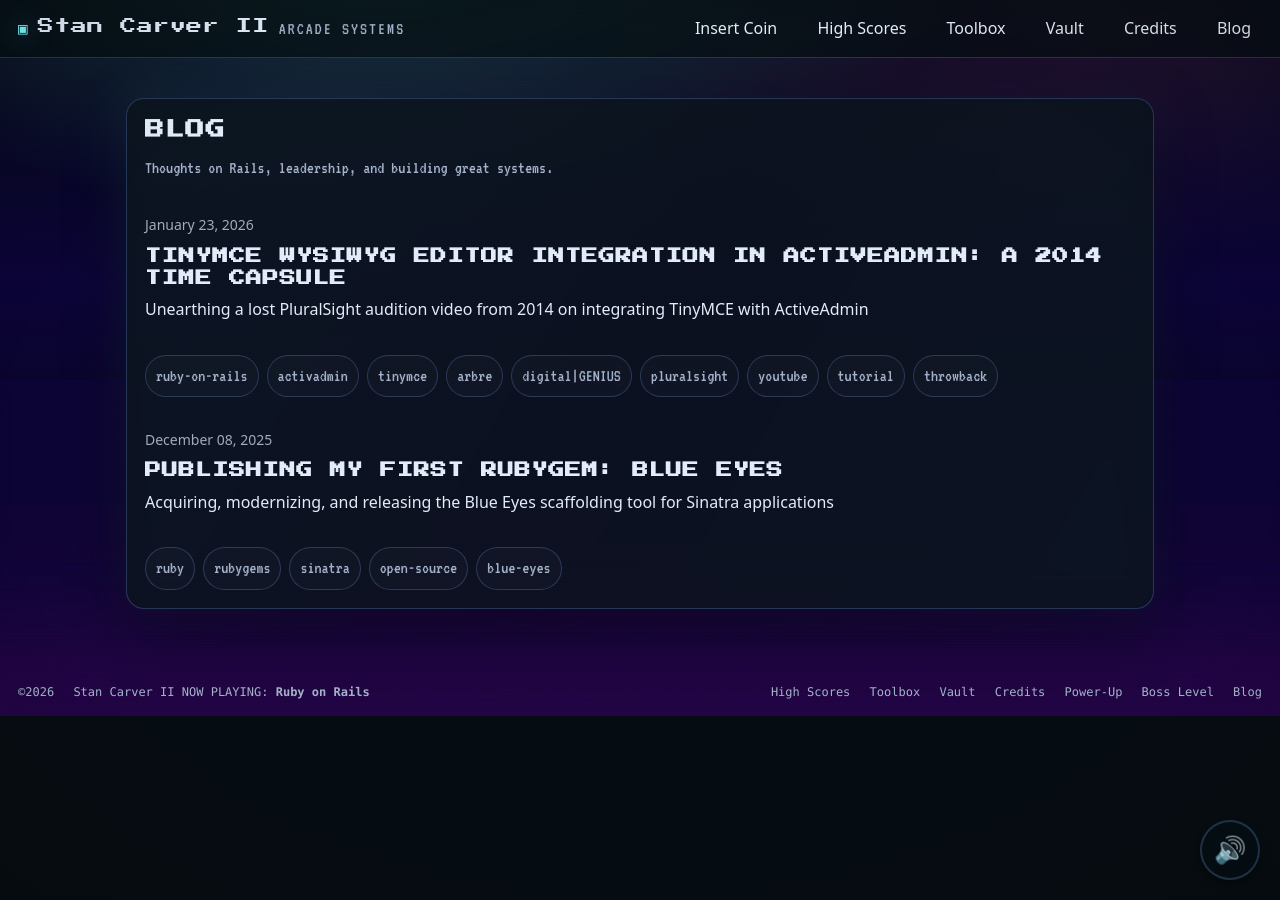
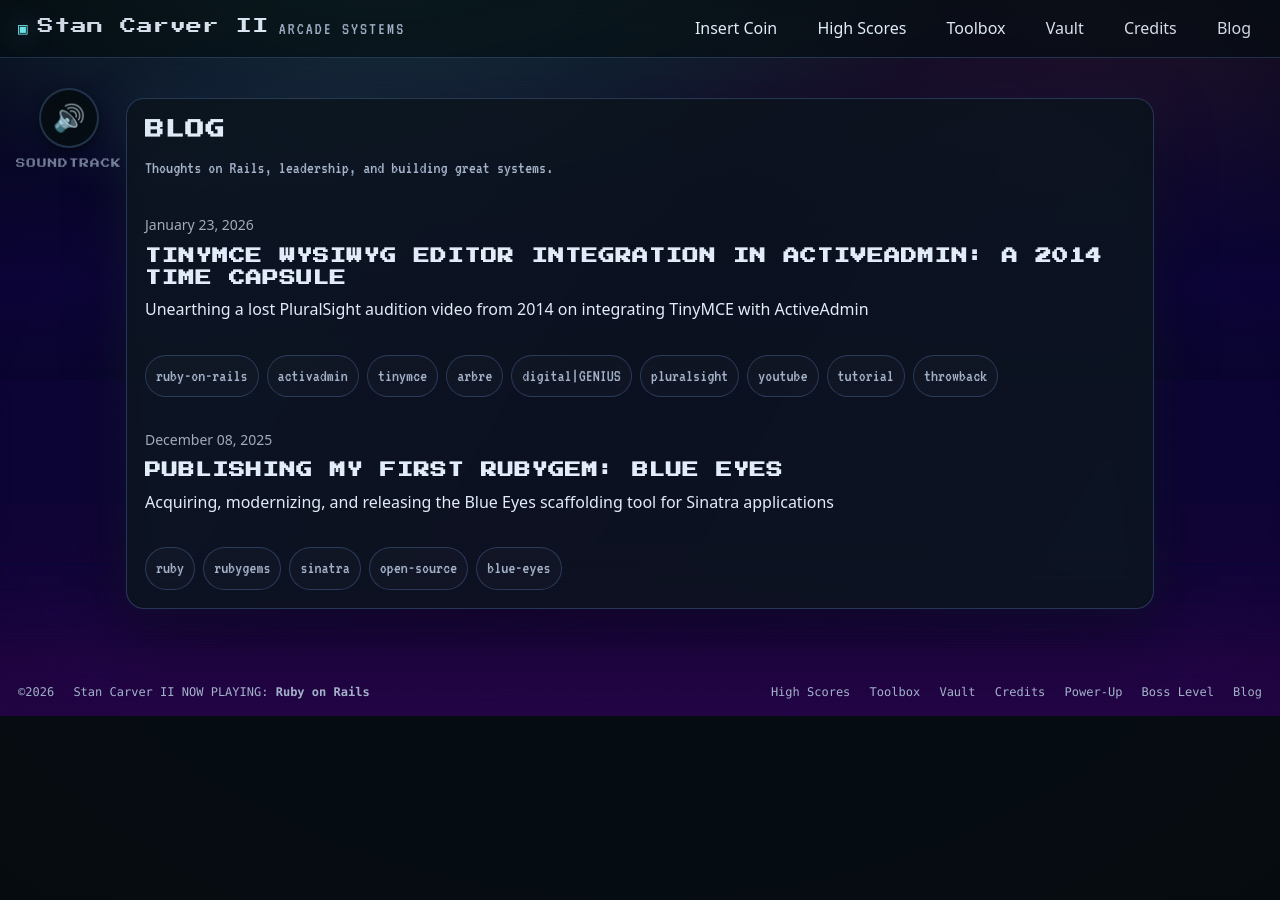
Before and after one commit to scarver2/scarver2.github.io, a Jekyll site: the page built from blog.html, in a window 1280 px wide. Built offline with Jekyll 4.4.1, drawn with Linux system fonts in a browser that asks for light colours.

Commit message:
improved music player

```diff
--- a/_includes/music-player.html
+++ b/_includes/music-player.html
@@ -1,10 +1,10 @@
 <!-- Arcade Soundtrack Player -->
 <div class="music-player" id="musicPlayer">
-  <button class="music-toggle" id="musicToggle" aria-label="Toggle background music">
+  <button class="music-toggle" id="musicToggle" aria-label="Toggle background music" data-sfx="off">
     <span class="music-icon music-icon--off">🔇</span>
     <span class="music-icon music-icon--on">🔊</span>
   </button>
-  <!--div class="music-label">SOUNDTRACK</div>-->
+  <div class="music-label">SOUNDTRACK</div>
 </div>
 
 <audio id="bgMusic" loop playsinline preload="auto">
--- a/assets/css/crt.css
+++ /dev/null
@@ -1,139 +0,0 @@
-/* ============================================
-   PIXELATED SCANLINE AVATAR
-   ============================================ */
-
-.avatar-crt {
-    display: inline-block;
-    margin: 1rem 0;
-    position: relative;
-}
-
-/* CRT Monitor Frame */
-.avatar-frame {
-    background: linear-gradient(145deg, #2a2a2a, #1a1a1a);
-    padding: 12px;
-    border-radius: 8px;
-    box-shadow:
-        inset 0 2px 4px rgba(0, 0, 0, 0.5),
-        0 4px 12px rgba(0, 0, 0, 0.8);
-    position: relative;
-}
-
-.avatar-frame::before {
-    content: "";
-    position: absolute;
-    top: 6px;
-    left: 6px;
-    right: 6px;
-    bottom: 6px;
-    border: 2px solid rgba(255, 255, 255, 0.1);
-    border-radius: 4px;
-    pointer-events: none;
-}
-
-/* Screen Container */
-.avatar-screen {
-    position: relative;
-    width: 180px;
-    height: 180px;
-    overflow: hidden;
-    border-radius: 4px;
-    background: #000;
-    box-shadow: inset 0 0 20px rgba(0, 255, 100, 0.3);
-}
-
-/* The Avatar Image */
-.avatar-img {
-    width: 100%;
-    height: 100%;
-    object-fit: cover;
-    image-rendering: pixelated;
-    /* Pixelated effect */
-    image-rendering: -moz-crisp-edges;
-    image-rendering: crisp-edges;
-    filter: contrast(1.1) brightness(1.05);
-    transform: scale(1.02);
-    /* Slight bulge like old CRTs */
-}
-
-/* Scanlines Overlay */
-.scanlines {
-    position: absolute;
-    top: 0;
-    left: 0;
-    right: 0;
-    bottom: 0;
-    background: repeating-linear-gradient(0deg,
-            rgba(0, 0, 0, 0.15) 0px,
-            rgba(0, 0, 0, 0.15) 1px,
-            transparent 1px,
-            transparent 2px);
-    pointer-events: none;
-    z-index: 2;
-}
-
-/* CRT Glow Effect */
-.crt-glow {
-    position: absolute;
-    top: 0;
-    left: 0;
-    right: 0;
-    bottom: 0;
-    background: radial-gradient(ellipse at center,
-            transparent 0%,
-            transparent 40%,
-            rgba(0, 255, 100, 0.05) 100%);
-    pointer-events: none;
-    z-index: 1;
-    animation: crt-flicker 4s infinite;
-}
-
-/* Subtle CRT Flicker */
-@keyframes crt-flicker {
-
-    0%,
-    100% {
-        opacity: 1;
-    }
-
-    50% {
-        opacity: 0.95;
-    }
-}
-
-/* RGB Color Bleeding (Optional - subtle) */
-.avatar-screen::after {
-    content: "";
-    position: absolute;
-    top: 0;
-    left: 0;
-    right: 0;
-    bottom: 0;
-    background:
-        linear-gradient(90deg,
-            rgba(255, 0, 0, 0.03) 0%,
-            rgba(0, 255, 0, 0.03) 50%,
-            rgba(0, 0, 255, 0.03) 100%);
-    mix-blend-mode: screen;
-    pointer-events: none;
-    z-index: 3;
-}
-
-/* Hover Effect - Screen Powers On */
-.avatar-crt:hover .avatar-screen {
-    box-shadow:
-        inset 0 0 30px rgba(0, 255, 100, 0.5),
-        0 0 20px rgba(0, 255, 100, 0.3);
-}
-
-.avatar-crt:hover .crt-glow {
-    animation: crt-flicker 0.1s infinite;
-}
-
-/* Responsive sizing */
-@media (max-width: 768px) {
-    .avatar-screen {
-        width: 120px;
-        height: 120px;
-    }
-}
--- a/assets/css/site.css
+++ b/assets/css/site.css
@@ -8,6 +8,6 @@
 @import url('components.css');
 @import url('arcade.css');
 @import url('blog.css');
-@import url('crt.css');
 @import url('insert-coin.css');
 @import url('soundtrack.css');
+@import url('avatar.css');
--- a/assets/css/soundtrack.css
+++ b/assets/css/soundtrack.css
@@ -1,11 +1,35 @@
+/* soundtrack.css
+   ============================================
+   MUSIC PLAYER (Top-left, below nav)
+   - Uses CSS vars so you can tune nav offset without touching HTML
+   - iOS-safe-area aware (notches)
+   ============================================ */
+
+:root {
+    /* Tweak these to match your site */
+    --nav-height: 72px;
+    /* your navbar height */
+    --music-pad: 16px;
+    /* spacing from edges */
+    --music-notify-offset: 100px;
+    /* distance below player for notifications */
+}
+
 /* ============================================
    MUSIC PLAYER
    ============================================ */
 
 .music-player {
     position: fixed;
-    bottom: 20px;
-    right: 20px;
+
+    /* Top-left, below nav (Option A + Option B combined) */
+    top: calc(env(safe-area-inset-top) + var(--nav-height) + var(--music-pad));
+    left: calc(env(safe-area-inset-left) + var(--music-pad));
+
+    /* Reset old bottom/right anchoring */
+    bottom: auto;
+    right: auto;
+
     z-index: 1000;
     display: flex;
     flex-direction: column;
@@ -97,11 +121,21 @@
     color: var(--accent);
 }
 
-/* Notification when music starts */
+/* ============================================
+   Notification when music starts (Top-left)
+   ============================================ */
+
 .music-notification {
     position: fixed;
-    bottom: 100px;
-    right: 20px;
+
+    /* Place below nav, top-left, offset below player */
+    top: calc(env(safe-area-inset-top) + var(--nav-height) + var(--music-notify-offset));
+    left: calc(env(safe-area-inset-left) + var(--music-pad));
+
+    /* Reset old bottom/right anchoring */
+    bottom: auto;
+    right: auto;
+
     background: rgba(7, 10, 18, 0.95);
     border: 2px solid var(--accent);
     border-radius: 12px;
@@ -110,14 +144,14 @@
     font-size: 0.7rem;
     color: var(--accent);
     z-index: 1001;
-    animation: slideInRight 0.3s ease, fadeOut 0.5s ease 2.5s forwards;
+    animation: slideInLeft 0.3s ease, fadeOut 0.5s ease 2.5s forwards;
     pointer-events: none;
 }
 
-@keyframes slideInRight {
+@keyframes slideInLeft {
     from {
         opacity: 0;
-        transform: translateX(100px);
+        transform: translateX(-100px);
     }
 
     to {
@@ -132,11 +166,15 @@
     }
 }
 
-/* Mobile positioning */
+/* ============================================
+   Mobile positioning
+   ============================================ */
 @media (max-width: 768px) {
-    .music-player {
-        bottom: 80px;
-        right: 15px;
+    :root {
+        --nav-height: 64px;
+        /* tweak for mobile navbar if different */
+        --music-pad: 12px;
+        --music-notify-offset: 90px;
     }
 
     .music-toggle {
@@ -150,7 +188,9 @@
     }
 }
 
-/* Respect reduced motion */
+/* ============================================
+   Respect reduced motion
+   ============================================ */
 @media (prefers-reduced-motion: reduce) {
     .music-icon--on {
         animation: none;
```
